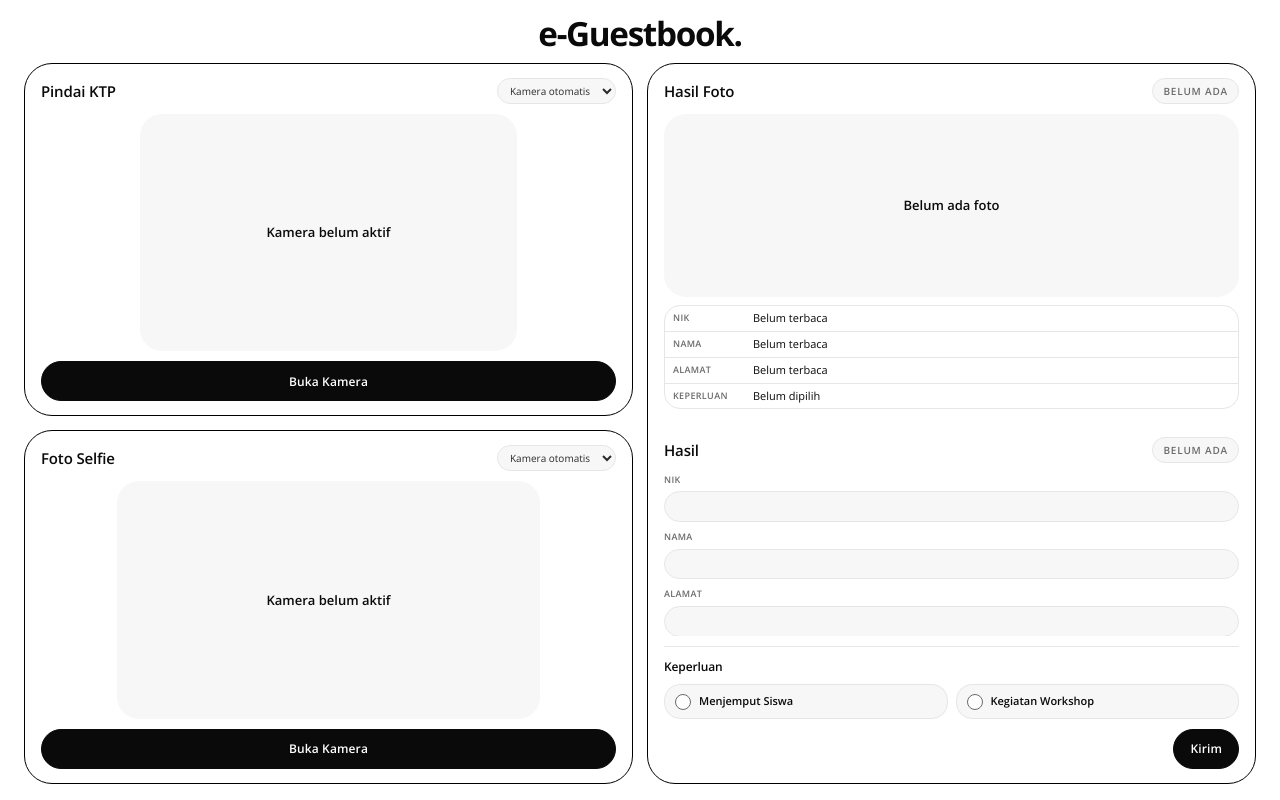
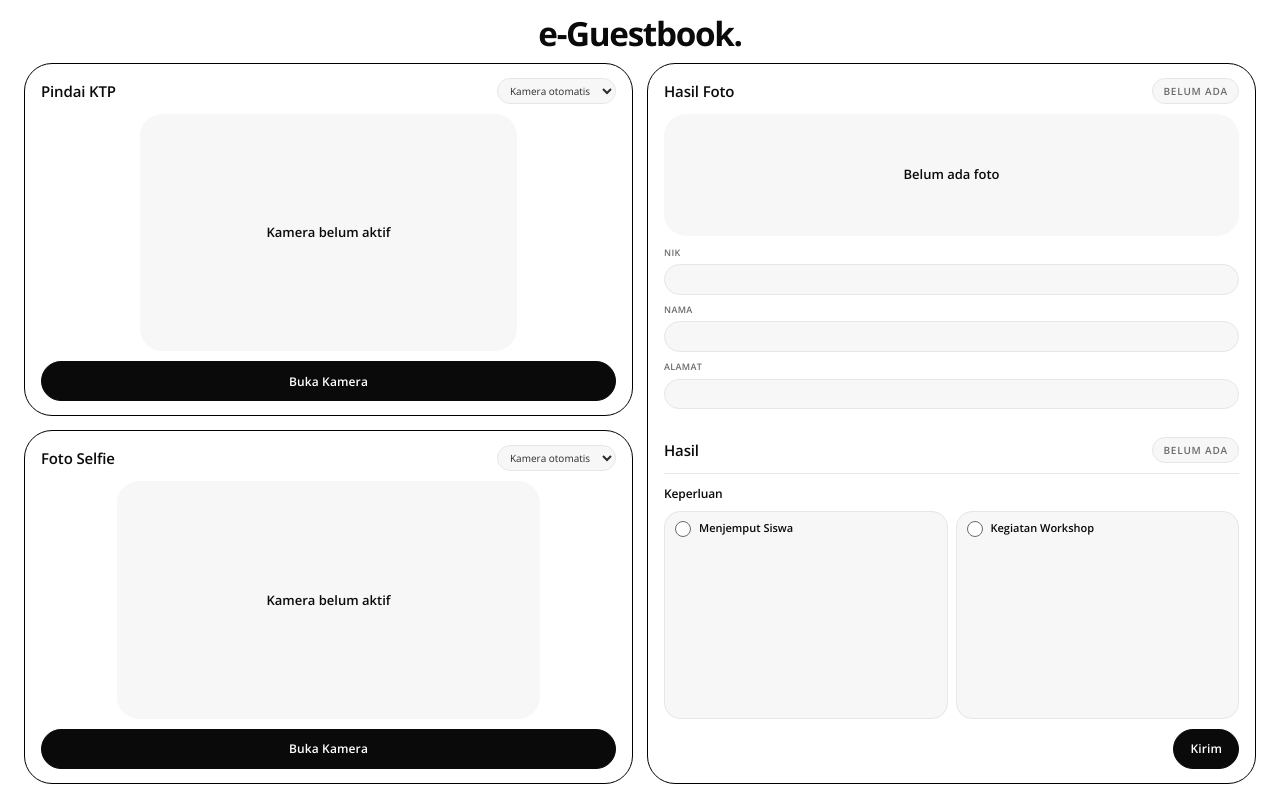
Before and after one commit to HilmiZul/eguestbook, a Vue app: page / in a window 1280 px wide. Built offline with nearby package versions, Linux system fonts and the light colour scheme.

Commit message:
Feat: memindahkan input hasil scan ke panel foto
- Input NIK, Nama, dan Alamat dipindah ke panel Hasil Foto dan dapat diedit di sana
- Panel Hasil hanya berisi opsi Keperluan dan tombol Kirim
- Opsi Keperluan menyesuaikan ukuran agar mengisi ruang panel
- Tidak ada scroll pada Full HD 1920 x 1080

```diff
--- a/src/App.vue
+++ b/src/App.vue
@@ -69,13 +69,13 @@ async function handleCapture(frame) {
       <div class="workspace__column workspace__column--right">
         <section class="panel panel--right-column" aria-label="Hasil foto dan hasil scan">
           <PhotoResultPanel
+            v-model:result="result"
             :photo="selfiePhoto"
-            :result="result"
             :keperluan="keperluan"
           />
 
           <ResultPanel
-            v-model:result="result"
+            :result="result"
             :is-scanning="isScanning"
             :notice="notice"
             :error="error"
--- a/src/components/KeperluanPanel.vue
+++ b/src/components/KeperluanPanel.vue
@@ -91,8 +91,16 @@ function selectOption(value) {
 }
 
 /* Versi ringkas saat digabung ke dalam panel hasil KTP */
+.keperluan-panel--embedded {
+  display: flex;
+  flex-direction: column;
+  flex: 1 1 auto;
+  min-height: 0;
+}
+
 .keperluan-panel--embedded .keperluan-panel__header {
   align-items: center;
+  flex: none;
 }
 
 .keperluan-panel--embedded .panel__title {
@@ -102,6 +110,13 @@ function selectOption(value) {
 .keperluan-panel--embedded .keperluan-options {
   gap: 0.5rem;
   margin-top: 0.5rem;
+  flex: 1 1 auto;
+  min-height: 0;
+  align-content: stretch;
+}
+
+.keperluan-panel--embedded .keperluan-option {
+  min-height: 0;
 }
 
 .keperluan-panel--embedded .keperluan-option {
--- a/src/components/PhotoResultPanel.vue
+++ b/src/components/PhotoResultPanel.vue
@@ -1,5 +1,5 @@
 <script setup>
-import { computed } from 'vue'
+import { computed, ref, watch } from 'vue'
 
 const props = defineProps({
   // Data URL foto selfie yang diambil dari panel di atasnya.
@@ -9,15 +9,34 @@ const props = defineProps({
   keperluan: { type: String, default: '' },
 })
 
-// Ringkasan data tamu diambil langsung dari hasil pindai KTP.
-const dataFields = computed(() => [
-  { label: 'NIK', value: props.result?.NIK || 'Belum terbaca' },
-  { label: 'Nama', value: props.result?.Nama || 'Belum terbaca' },
-  { label: 'Alamat', value: props.result?.Alamat || 'Belum terbaca' },
-  { label: 'Keperluan', value: props.keperluan || 'Belum dipilih' },
-])
+const emit = defineEmits(['update:result'])
+
+const localResult = ref({ NIK: '', Nama: '', Alamat: '' })
+
+watch(
+  () => props.result,
+  (next) => {
+    const incoming = {
+      NIK: next?.NIK ?? '',
+      Nama: next?.Nama ?? '',
+      Alamat: next?.Alamat ?? '',
+    }
+    if (
+      incoming.NIK !== localResult.value.NIK ||
+      incoming.Nama !== localResult.value.Nama ||
+      incoming.Alamat !== localResult.value.Alamat
+    ) {
+      localResult.value = incoming
+    }
+  },
+  { immediate: true },
+)
 
 const statusLabel = computed(() => (props.photo ? 'Tersimpan' : 'Belum ada'))
+
+function emitUpdate() {
+  emit('update:result', { ...localResult.value })
+}
 </script>
 
 <template>
@@ -39,13 +58,49 @@ const statusLabel = computed(() => (props.photo ? 'Tersimpan' : 'Belum ada'))
       </div>
     </div>
 
-    <!-- Data di bawah foto diambil dari hasil pindai KTP -->
-    <dl class="photo-result-panel__data" aria-label="Data tamu dari hasil pindai KTP">
-      <div v-for="field in dataFields" :key="field.label" class="photo-result-panel__row">
-        <dt class="photo-result-panel__label">{{ field.label }}</dt>
-        <dd class="photo-result-panel__value">{{ field.value }}</dd>
-      </div>
-    </dl>
+    <!-- Data hasil scan yang dapat diedit langsung di bawah foto -->
+    <div class="photo-result-panel__fields">
+      <label class="photo-result-panel__field">
+        <span class="photo-result-panel__label">NIK</span>
+        <input
+          v-model="localResult.NIK"
+          class="photo-result-panel__input"
+          type="text"
+          inputmode="numeric"
+          autocomplete="off"
+          spellcheck="false"
+          @input="emitUpdate"
+        />
+      </label>
+
+      <label class="photo-result-panel__field">
+        <span class="photo-result-panel__label">Nama</span>
+        <input
+          v-model="localResult.Nama"
+          class="photo-result-panel__input"
+          type="text"
+          autocomplete="off"
+          spellcheck="false"
+          @input="emitUpdate"
+        />
+      </label>
+
+      <label class="photo-result-panel__field">
+        <span class="photo-result-panel__label">Alamat</span>
+        <input
+          v-model="localResult.Alamat"
+          class="photo-result-panel__input"
+          type="text"
+          autocomplete="off"
+          spellcheck="false"
+          @input="emitUpdate"
+        />
+      </label>
+    </div>
+
+    <p v-if="keperluan" class="photo-result-panel__keperluan">
+      Keperluan: {{ keperluan }}
+    </p>
   </section>
 </template>
 
@@ -54,6 +109,8 @@ const statusLabel = computed(() => (props.photo ? 'Tersimpan' : 'Belum ada'))
   min-width: 0;
   min-height: 0;
   height: 100%;
+  display: flex;
+  flex-direction: column;
 }
 
 /* Bingkai foto mengisi sisa tinggi panel */
@@ -90,31 +147,23 @@ const statusLabel = computed(() => (props.photo ? 'Tersimpan' : 'Belum ada'))
   font-weight: 600;
 }
 
-/* Daftar data tamu dengan garis pemisah tipis antar baris */
-.photo-result-panel__data {
+/* Field hasil scan yang dapat diedit */
+.photo-result-panel__fields {
   flex: none;
-  margin: 0.5rem 0 0;
-  padding: 0;
-  border: 1px solid var(--color-line);
-  border-radius: var(--radius-md);
-  corner-shape: squircle;
-  overflow: hidden;
+  display: flex;
+  flex-direction: column;
+  gap: 0.5rem;
+  margin-top: 0.625rem;
 }
 
-.photo-result-panel__row {
-  display: grid;
-  grid-template-columns: 4.5rem minmax(0, 1fr);
-  gap: 0.5rem;
-  padding: 0.3125rem 0.5rem;
-  border-bottom: 1px solid var(--color-line);
-}
-
-.photo-result-panel__row:last-child {
-  border-bottom: 0;
+.photo-result-panel__field {
+  display: flex;
+  flex-direction: column;
+  gap: 0.25rem;
+  min-width: 0;
 }
 
 .photo-result-panel__label {
-  margin: 0;
   color: var(--color-muted);
   font-size: 0.5625rem;
   font-weight: 600;
@@ -122,11 +171,36 @@ const statusLabel = computed(() => (props.photo ? 'Tersimpan' : 'Belum ada'))
   text-transform: uppercase;
 }
 
-.photo-result-panel__value {
-  min-width: 0;
-  margin: 0;
+.photo-result-panel__input {
+  width: 100%;
+  padding: 0.375rem 0.5rem;
+  border: 1px solid var(--color-line);
+  border-radius: var(--radius-md);
+  background: var(--color-surface-muted);
+  color: var(--color-ink);
+  font-size: 0.75rem;
+  line-height: 1.4;
+  corner-shape: squircle;
+}
+
+.photo-result-panel__input:focus {
+  border-color: var(--color-ink);
+  background: var(--color-surface);
+  outline: none;
+  box-shadow: 0 0 0 3px rgb(10 10 10 / 6%);
+}
+
+.photo-result-panel__keperluan {
+  flex: none;
+  margin-top: 0.5rem;
+  color: var(--color-muted);
   font-size: 0.6875rem;
-  line-height: 1.35;
-  overflow-wrap: anywhere;
+  line-height: 1.4;
+}
+
+@media (max-width: 30rem) {
+  .photo-result-panel__input {
+    font-size: 0.6875rem;
+  }
 }
 </style>
--- a/src/components/ResultPanel.vue
+++ b/src/components/ResultPanel.vue
@@ -1,5 +1,5 @@
 <script setup>
-import { computed, ref, watch } from 'vue'
+import { computed } from 'vue'
 
 const props = defineProps({
   result: { type: Object, required: true },
@@ -8,34 +8,8 @@ const props = defineProps({
   error: { type: String, default: '' },
 })
 
-const emit = defineEmits(['update:result'])
-
-// Nilai lokal agar input dapat diedit tanpa menunggu parent.
-const localResult = ref({ NIK: '', Nama: '', Alamat: '' })
-
-// Sinkronkan dari prop (misalnya setelah pemindaian) tanpa menimpa ketikan pengguna.
-watch(
-  () => props.result,
-  (next) => {
-    const incoming = {
-      NIK: next?.NIK ?? '',
-      Nama: next?.Nama ?? '',
-      Alamat: next?.Alamat ?? '',
-    }
-
-    if (
-      incoming.NIK !== localResult.value.NIK ||
-      incoming.Nama !== localResult.value.Nama ||
-      incoming.Alamat !== localResult.value.Alamat
-    ) {
-      localResult.value = incoming
-    }
-  },
-  { immediate: true },
-)
-
 const foundCount = computed(() =>
-  ['NIK', 'Nama', 'Alamat'].filter((field) => localResult.value[field]?.trim()).length,
+  ['NIK', 'Nama', 'Alamat'].filter((field) => props.result?.[field]?.trim()).length,
 )
 
 const statusLabel = computed(() => {
@@ -44,13 +18,6 @@ const statusLabel = computed(() => {
   if (foundCount.value === 3) return 'Lengkap'
   return `${foundCount.value}/3 field`
 })
-
-/**
- * Mengirim perubahan input ke parent agar state tetap sinkron.
- */
-function emitUpdate() {
-  emit('update:result', { ...localResult.value })
-}
 </script>
 
 <template>
@@ -63,50 +30,10 @@ function emitUpdate() {
       </span>
     </header>
 
-    <!-- Field hasil scan yang dapat diedit manual -->
-    <div class="result-panel__fields">
-      <label class="result-panel__field">
-        <span class="result-panel__label">NIK</span>
-        <input
-          v-model="localResult.NIK"
-          class="result-panel__input"
-          type="text"
-          inputmode="numeric"
-          autocomplete="off"
-          spellcheck="false"
-          @input="emitUpdate"
-        />
-      </label>
-
-      <label class="result-panel__field">
-        <span class="result-panel__label">Nama</span>
-        <input
-          v-model="localResult.Nama"
-          class="result-panel__input"
-          type="text"
-          autocomplete="off"
-          spellcheck="false"
-          @input="emitUpdate"
-        />
-      </label>
-
-      <label class="result-panel__field">
-        <span class="result-panel__label">Alamat</span>
-        <input
-          v-model="localResult.Alamat"
-          class="result-panel__input"
-          type="text"
-          autocomplete="off"
-          spellcheck="false"
-          @input="emitUpdate"
-        />
-      </label>
-    </div>
-
     <p v-if="error" class="feedback feedback--error" role="alert">{{ error }}</p>
     <p v-else-if="notice" class="feedback" role="status">{{ notice }}</p>
 
-    <!-- Form keperluan digabung di bagian bawah panel hasil -->
+    <!-- Opsi keperluan mengisi sisa ruang panel -->
     <div class="result-panel__keperluan">
       <slot name="keperluan" />
     </div>
@@ -123,59 +50,20 @@ function emitUpdate() {
   min-width: 0;
   min-height: 0;
   height: 100%;
+  display: flex;
+  flex-direction: column;
 }
 
-/* Deretan input hasil scan yang dapat diedit */
-.result-panel__fields {
+/* Form keperluan menyatu dan mengisi sisa ruang */
+.result-panel__keperluan {
+  flex: 1 1 auto;
+  min-height: 0;
   display: flex;
   flex-direction: column;
-  gap: 0.5rem;
-  margin-top: 0.625rem;
-  flex: 1 1 auto;
-  min-height: 0;
-  overflow: auto;
-}
-
-.result-panel__field {
-  display: flex;
-  flex-direction: column;
-  gap: 0.25rem;
-  min-width: 0;
-}
-
-.result-panel__label {
-  color: var(--color-muted);
-  font-size: 0.5625rem;
-  font-weight: 600;
-  letter-spacing: 0.04em;
-  text-transform: uppercase;
-}
-
-.result-panel__input {
-  width: 100%;
-  padding: 0.375rem 0.5rem;
-  border: 1px solid var(--color-line);
-  border-radius: var(--radius-md);
-  background: var(--color-surface-muted);
-  color: var(--color-ink);
-  font-size: 0.75rem;
-  line-height: 1.4;
-  corner-shape: squircle;
-}
-
-.result-panel__input:focus {
-  border-color: var(--color-ink);
-  background: var(--color-surface);
-  outline: none;
-  box-shadow: 0 0 0 3px rgb(10 10 10 / 6%);
-}
-
-/* Form keperluan menyatu di bagian bawah panel hasil */
-.result-panel__keperluan {
-  flex: none;
   margin-top: 0.625rem;
   padding-top: 0.625rem;
   border-top: 1px solid var(--color-line);
+  overflow: hidden;
 }
 
 /* Tombol kirim ditempatkan di kanan bawah panel hasil */
```
